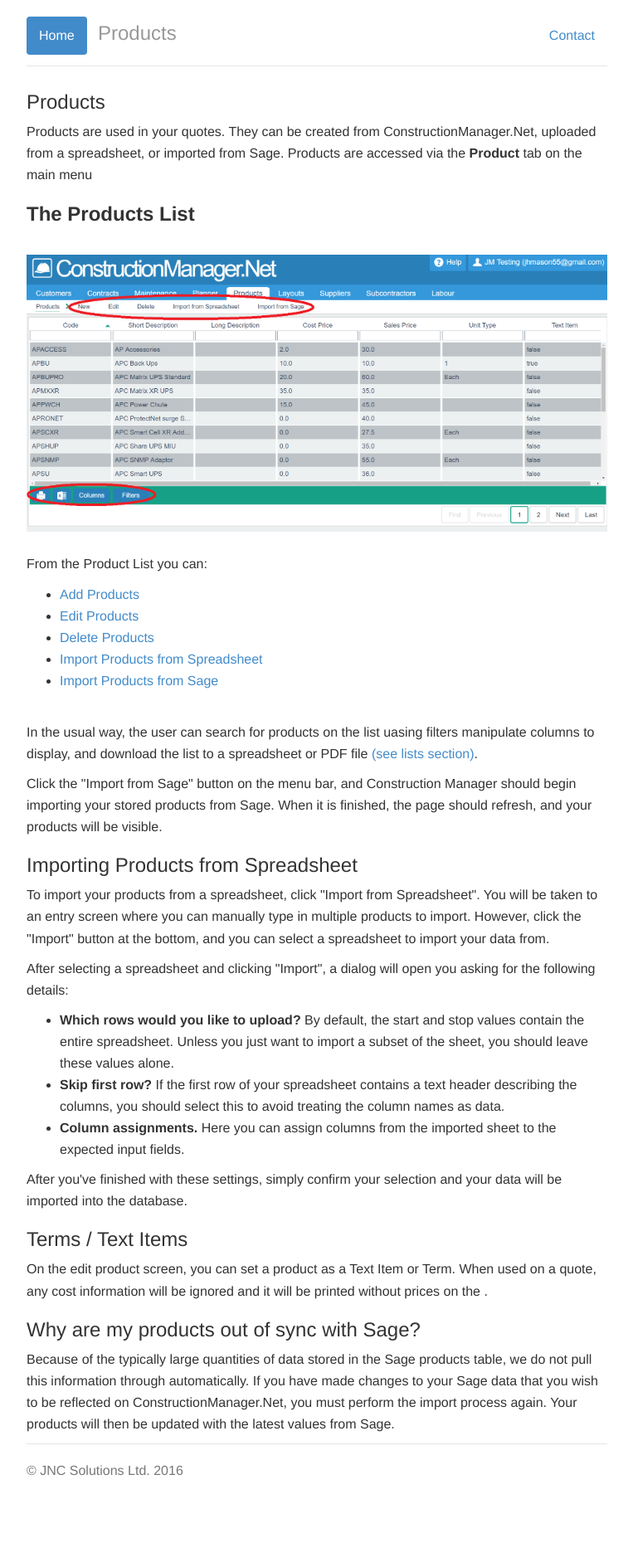
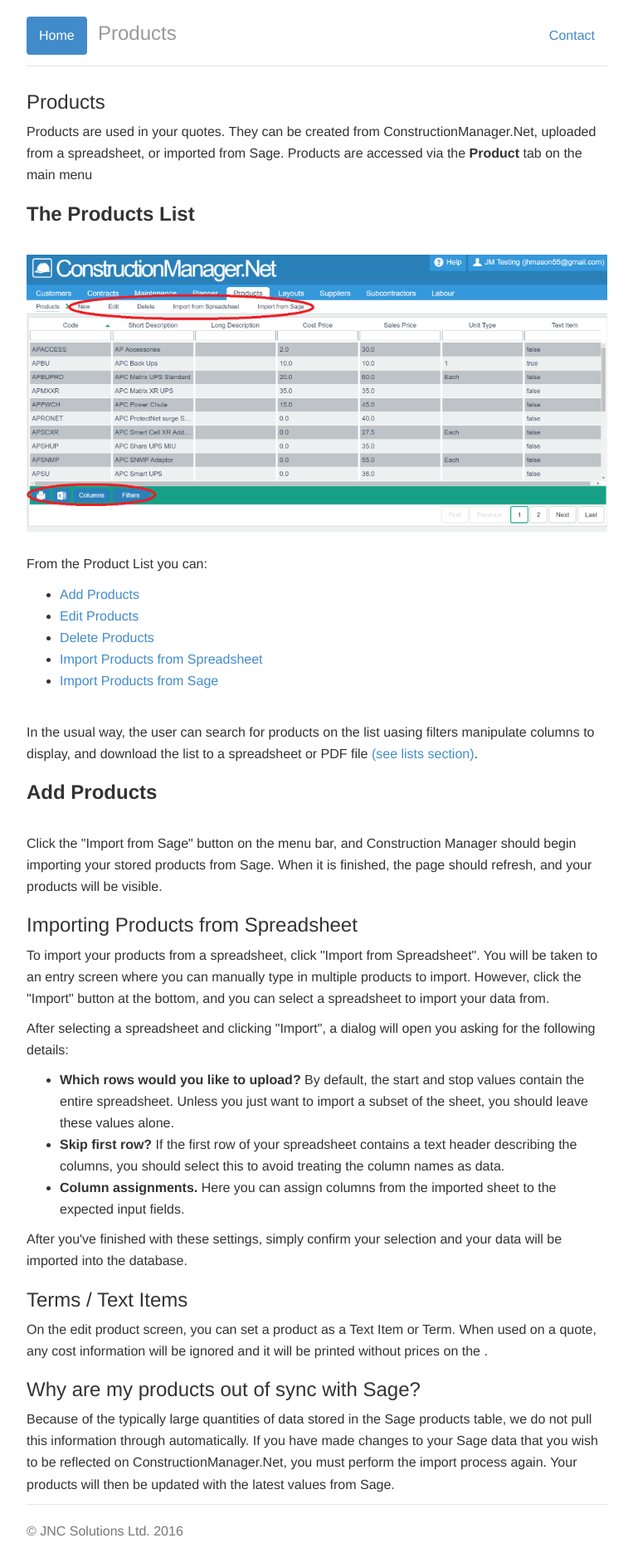
Before and after one commit to JNCSolutions/ConstructionManagerDocs, a Jekyll site: the page built from products.html, in a window 1280 px wide. Shown: the whole page at 83% size, without its empty margins (258-1021 px from the left). Built offline with Jekyll 4.4.1, drawn with Linux system fonts in a browser that asks for light colours; before the commit the page ends 1816 px from its top, so only the background shows below that.

Commit message:
Update products.html

```diff
--- a/products.html
+++ b/products.html
@@ -28,7 +28,8 @@
         manipulate columns to display, and download the list to a spreadsheet or PDF file
         <a href="Manipulating Lists.html">(see lists section)</a>.</p>
 
-
+      <h3 id="add-products"><b>Add Products</b></h3>
+      <br>
 
 
 
```
